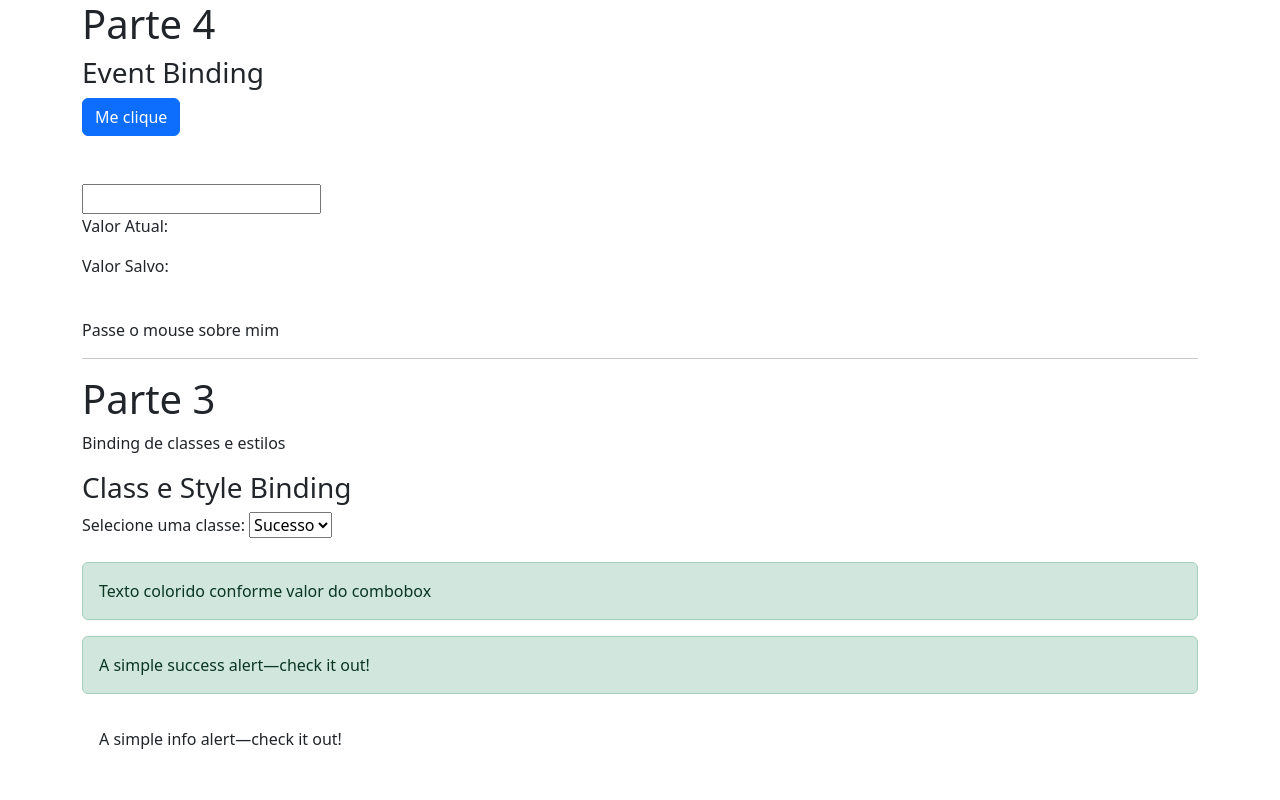
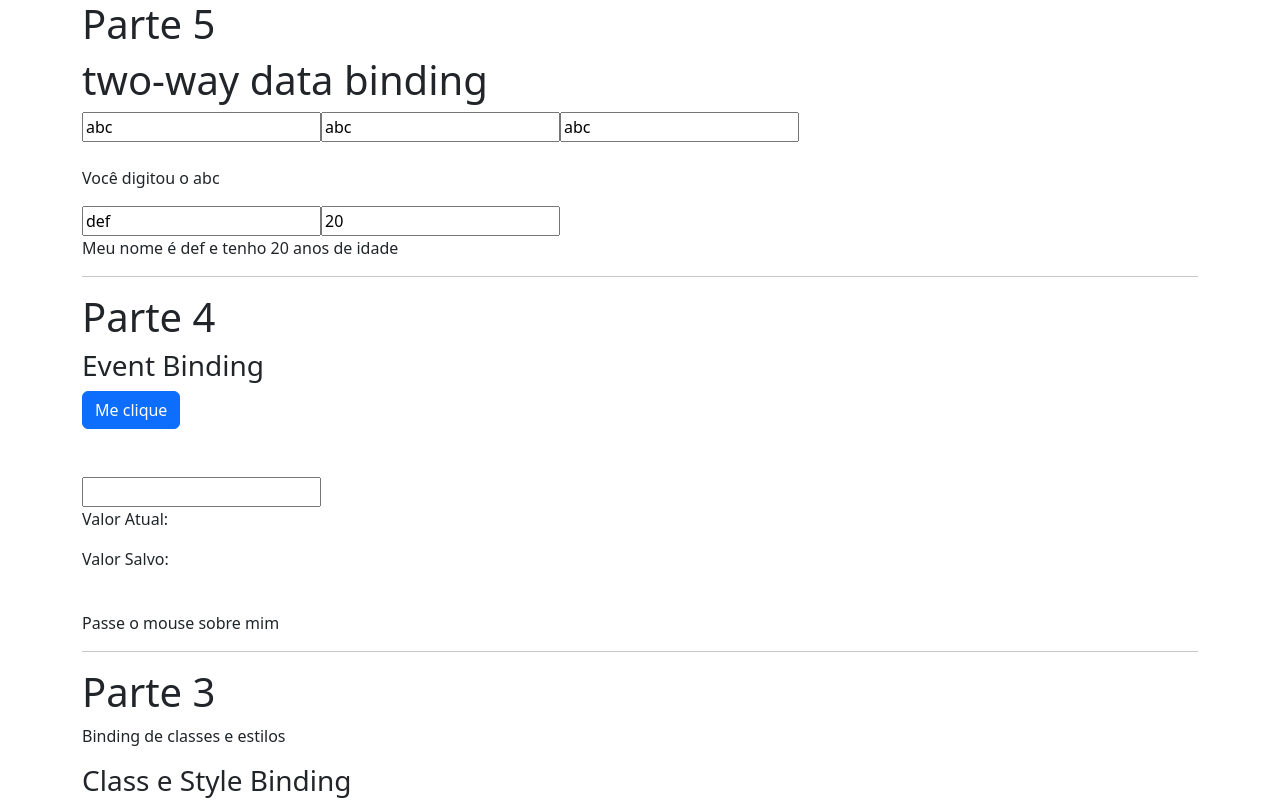
Before and after one commit to TiagoBarbosa88/Curso_angular_Loiane, an Angular app in the folder primeiro_projeto/: page / in a window 1280 px wide. Shown: the top 800 px of the page. Built offline with nearby package versions, Linux system fonts and the light colour scheme.

Commit message:
two way data binding

```diff
--- a/primeiro_projeto/src/app/app.component.html
+++ b/primeiro_projeto/src/app/app.component.html
@@ -1,4 +1,8 @@
 <div class="container">
+<!-- Parte 5 -->
+<h1>Parte 5</h1>
+<app-two-way-data-binding></app-two-way-data-binding>
+<hr>
   <!-- Parte 4 -->
   <h1>Parte 4</h1>
   <app-event-binding></app-event-binding>
--- a/primeiro_projeto/src/app/app.module.ts
+++ b/primeiro_projeto/src/app/app.module.ts
@@ -10,6 +10,7 @@ import { CursosModule } from './cursos/cursos.module';
 import { Projeto2Component } from './components/projeto2/projeto2.component';
 import { BindingDeClassesComponent } from './binding-de-classes/binding-de-classes.component';
 import { EventBindingComponent } from './event-binding/event-binding.component';
+import { TwoWayDataBindingComponent } from './two-way-data-binding/two-way-data-binding.component';
 
 
 
@@ -21,7 +22,8 @@ import { EventBindingComponent } from './event-binding/event-binding.component';
     MeuPrimeiro2Component,
     Projeto2Component,
     BindingDeClassesComponent,
-    EventBindingComponent
+    EventBindingComponent,
+    TwoWayDataBindingComponent
   ],
   imports: [
     BrowserModule,
--- /dev/null
+++ b/primeiro_projeto/src/app/two-way-data-binding/two-way-data-binding.component.html
@@ -0,0 +1,33 @@
+<article>
+  <h1>two-way data binding </h1>
+  <div>
+    <input type="text"
+
+    [value]="nome"
+    (input)="nome = inputValue.value"
+
+    #inputValue />
+
+    <input type="text"
+
+    [ngModel]="nome"
+    (ngModelChange)="nome = inputValue.value"
+
+    #inputValue />
+
+    <input type="text" [(ngModel)]="nome" />
+
+
+  </div>
+  <br>
+  <p>Você digitou o {{ nome }}</p>
+
+
+  <div>
+    <input type="text" [(ngModel)]="pessoa.nome" >
+    <input type="text" [(ngModel)]="pessoa.idade" >
+
+    <p>Meu nome é {{ pessoa.nome }} e tenho {{ pessoa.idade }} anos de idade</p>
+  </div>
+
+</article>
--- /dev/null
+++ b/primeiro_projeto/src/app/two-way-data-binding/two-way-data-binding.component.ts
@@ -0,0 +1,17 @@
+import { Component } from '@angular/core';
+
+@Component({
+  selector: 'app-two-way-data-binding',
+  templateUrl: './two-way-data-binding.component.html',
+  styleUrls: ['./two-way-data-binding.component.css']
+})
+export class TwoWayDataBindingComponent {
+
+  nome: string = 'abc'
+
+  pessoa: any = {
+    nome: 'def',
+    idade: 20
+  }
+
+}
```
Also changed, not shown: primeiro_projeto/src/app/two-way-data-binding/two-way-data-binding.component.css (added), 1 other file (tests, documents, lock files or other folders).
